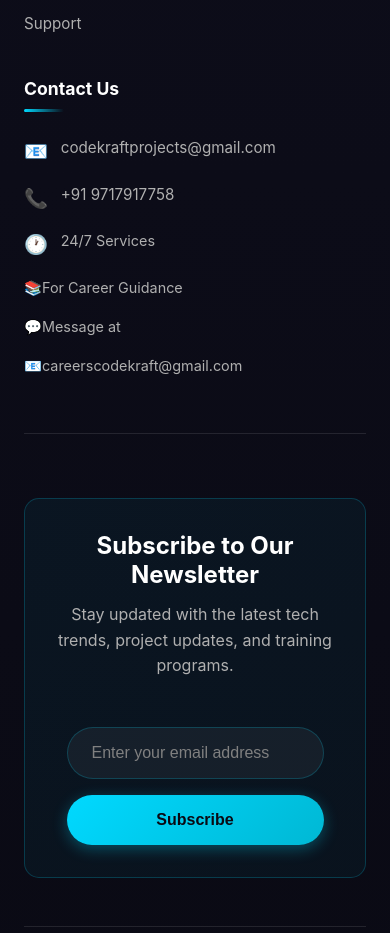
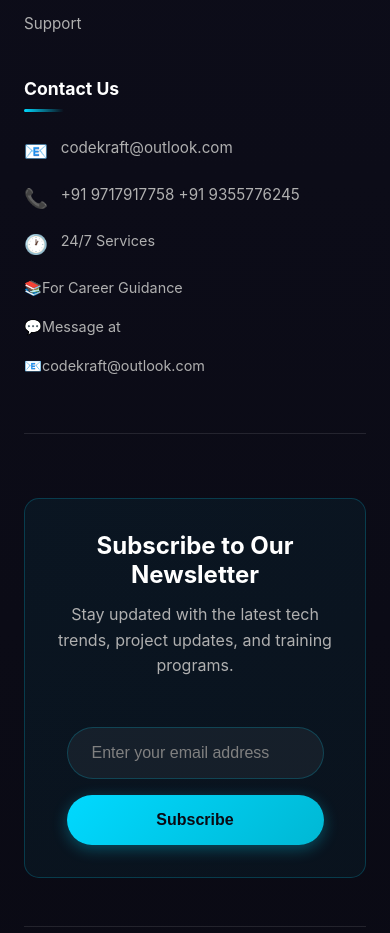
Before and after one commit to 2004nikhiljha-lab/codeKraft-Frontend, a React (Create React App) app: page / in a window 390 px wide. Shown: the part 6840-7773 px from the top of the page. Built offline with nearby package versions, Linux system fonts and the light colour scheme.

Commit message:
Update contact email and phone numbers in Footer

```diff
--- a/src/Comopnents/Footer.jsx
+++ b/src/Comopnents/Footer.jsx
@@ -117,13 +117,14 @@ const Footer = () => {
                 <li className="contact-item">
                   <span className="contact-icon">📧</span>
                   <a href="mailto:niktechproject@gmail.com" className="footer-link">
-                    codekraftprojects@gmail.com
+                    codekraft@outlook.com
                   </a>
                 </li>
                 <li className="contact-item">
                   <span className="contact-icon">📞</span>
                   <a href="tel:+919717917758" className="footer-link">
                     +91 9717917758
+                    +91 9355776245
                   </a>
                 </li>
                 <li className="contact-item">
@@ -137,7 +138,7 @@ const Footer = () => {
                   <span>💬Message at</span>
                 </li>
                 <li className="contact-item">
-                  <span>📧careerscodekraft@gmail.com</span>
+                  <span>📧codekraft@outlook.com</span>
                 </li>
               </ul>
             </div>
```
